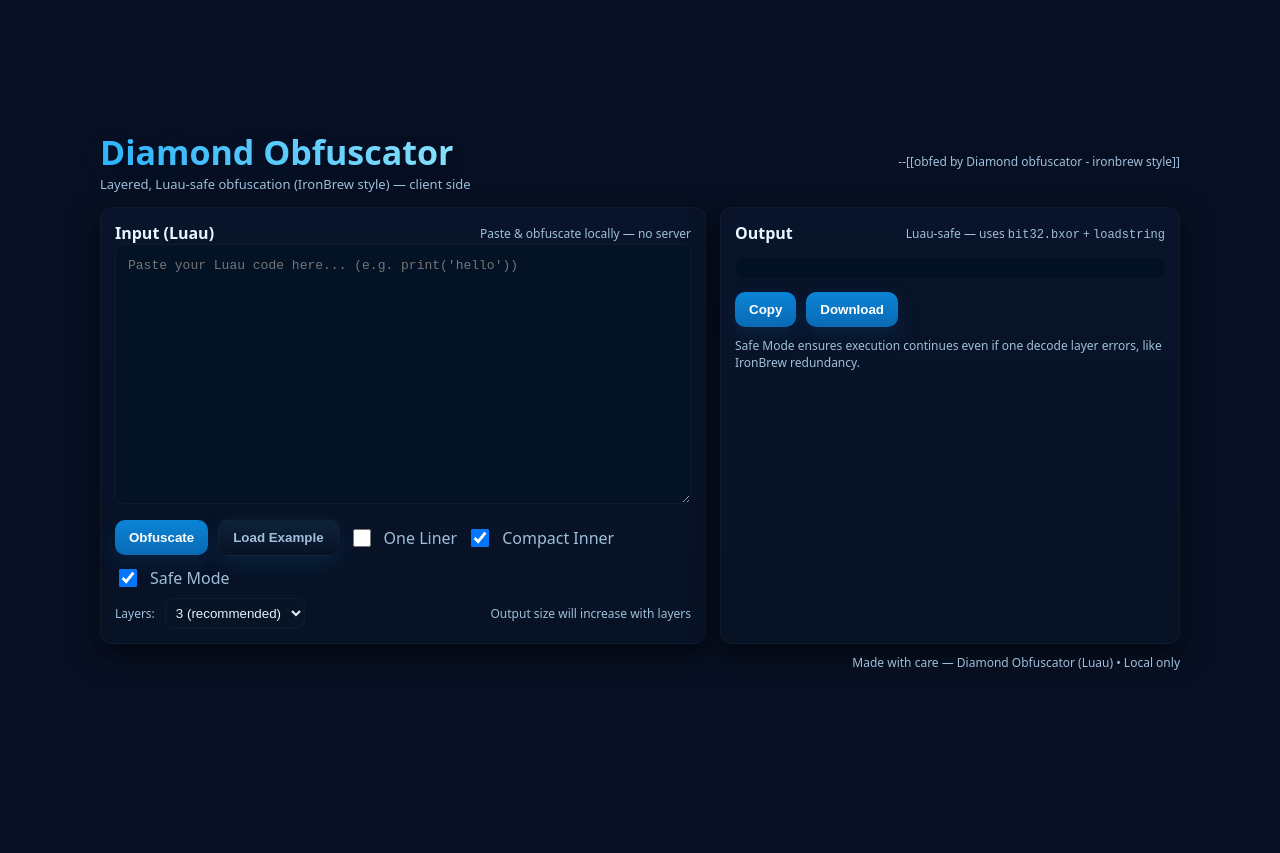
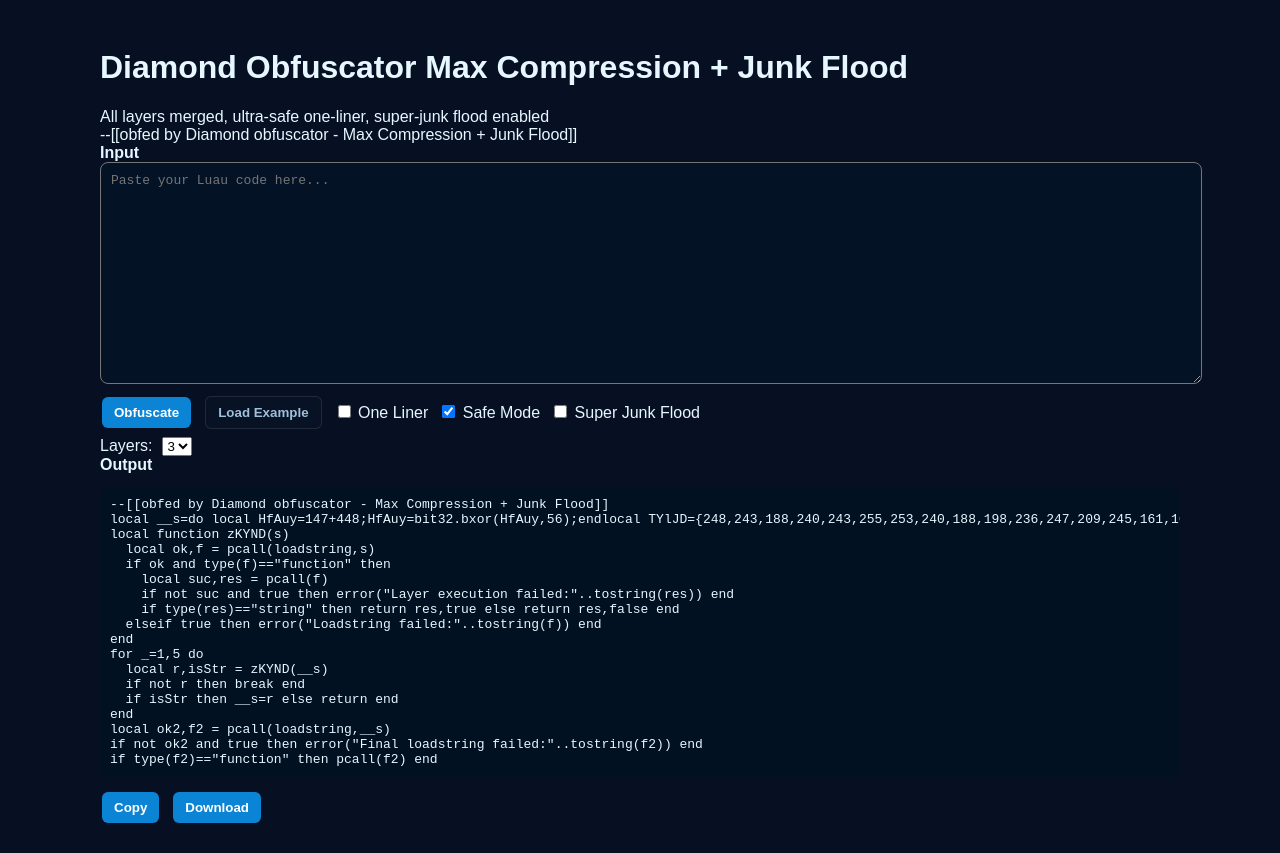
Before and after one commit to Kiroscripter/Obfuscator-, a plain HTML site: page index.html in a window 1280 px wide. Both pictures are taken after a click on the button "Obfuscate". Before the commit the page ends 800 px from the top, so only its background shows below. Drawn offline with Linux system fonts and the light colour scheme.

Commit message:
Update index.html

```diff
--- a/index.html
+++ b/index.html
@@ -3,260 +3,114 @@
 <head>
 <meta charset="utf-8"/>
 <meta name="viewport" content="width=device-width,initial-scale=1"/>
-<title>Diamond Obfuscator (Luau)</title>
+<title>Diamond Obfuscator Max Compression + Junk Flood (Luau)</title>
 <style>
-  :root{
-    --bg:#071023; --panel:#09142a; --accent:#2fb7ff; --text:#e6f7ff;
-    --muted:#9fbfda; --btn:#0b84d6;
-  }
-  *{box-sizing:border-box}
-  body{
-    margin:0; min-height:100vh; display:flex; align-items:center; justify-content:center;
-    font-family:ui-sans-serif,system-ui,-apple-system,"Segoe UI",Roboto,Helvetica,Arial;
-    background:
-      radial-gradient(800px 400px at -10% -10%, rgba(47,183,255,0.06), transparent 20%),
-      radial-gradient(900px 500px at 110% 110%, rgba(47,183,255,0.04), transparent 20%),
-      var(--bg);
-    color:var(--text); padding:28px;
-  }
-  .wrap{ width:min(1080px,98vw) }
-  header{ display:flex; justify-content:space-between; align-items:center; gap:12px; margin-bottom:14px }
-  h1{
-    margin:0; font-weight:800; font-size:clamp(20px,3.4vw,34px);
-    background: linear-gradient(90deg,var(--accent),#8fe7ff);
-    -webkit-background-clip:text; background-clip:text; color:transparent;
-    text-shadow:0 6px 28px rgba(15,86,120,0.12);
-  }
-  .sub{ color:var(--muted); font-size:13px }
-  .grid{ display:grid; gap:14px; grid-template-columns:1fr 460px }
-  @media(max-width:980px){ .grid{ grid-template-columns:1fr } }
-  .card{
-    background:linear-gradient(180deg,var(--panel), #071225);
-    border-radius:12px; padding:14px; border:1px solid rgba(255,255,255,0.03);
-    box-shadow: 0 10px 30px rgba(0,0,0,0.6);
-  }
-  label.switch{ display:inline-flex; gap:10px; align-items:center; cursor:pointer; color:var(--muted) }
-  input[type="checkbox"]{ width:18px; height:18px }
-  textarea{
-    width:100%; min-height:260px; resize:vertical; background:#041226; color:#dff6ff;
-    border-radius:8px; border:1px solid rgba(255,255,255,0.04); padding:12px; font-family:monospace;
-    font-size:13px; line-height:1.4;
-  }
-  .row{ display:flex; gap:10px; align-items:center; margin-top:12px; flex-wrap:wrap }
-  .btn{
-    background:linear-gradient(180deg,var(--btn),#0a6ab5); color:#fff; border:none; padding:10px 14px;
-    border-radius:10px; font-weight:700; cursor:pointer; box-shadow:0 8px 20px rgba(11,104,170,0.18);
-  }
-  .btn.secondary{ background:linear-gradient(180deg,#0e2338,#071226); color:var(--muted); border:1px solid rgba(255,255,255,0.02) }
-  .hint{ color:var(--muted); font-size:12px }
-  pre.output{ white-space:pre-wrap; word-break:break-all; max-height:520px; overflow:auto; padding:10px; background:#021122; border-radius:8px; border:1px solid rgba(255,255,255,0.02); color:#c8f1ff; font-family:monospace; font-size:13px }
-  footer{ margin-top:10px; text-align:right; color:var(--muted); font-size:12px }
-  .small{ font-size:12px; color:var(--muted) }
+body { background:#071023; color:#e6f7ff; font-family:ui-sans-serif,sans-serif; }
+.wrap{ max-width:1080px; margin:auto; padding:20px; }
+textarea{ width:100%; min-height:200px; background:#041226; color:#dff6ff; border-radius:8px; padding:10px; font-family:monospace; font-size:13px; }
+pre.output{ background:#021122; padding:10px; border-radius:8px; overflow:auto; max-height:500px; }
+.btn{ padding:8px 12px; margin:2px; border:none; border-radius:6px; cursor:pointer; background:#0b84d6; color:white; font-weight:600; }
+.btn.secondary{ background:#071225; border:1px solid rgba(255,255,255,0.1); color:#9fbfda; }
+.row{ display:flex; gap:10px; align-items:center; flex-wrap:wrap; margin-top:6px; }
 </style>
 </head>
 <body>
 <div class="wrap">
   <header>
-      <div>
-        <h1>Diamond Obfuscator</h1>
-        <div class="sub">Layered, Luau-safe obfuscation (IronBrew style) — client side</div>
-      </div>
-      <div class="small">--[[obfed by Diamond obfuscator - ironbrew style]]</div>
+    <h1>Diamond Obfuscator Max Compression + Junk Flood</h1>
+    <div class="sub">All layers merged, ultra-safe one-liner, super-junk flood enabled</div>
+    <div class="small">--[[obfed by Diamond obfuscator - Max Compression + Junk Flood]]</div>
   </header>
 
   <div class="grid">
-      <!-- LEFT: INPUT -->
     <div class="card">
-        <div style="display:flex;justify-content:space-between;align-items:center">
-          <strong>Input (Luau)</strong>
-          <div class="small">Paste & obfuscate locally — no server</div>
+      <strong>Input</strong>
+      <textarea id="inputArea" placeholder="Paste your Luau code here..."></textarea>
+      <div class="row">
+        <button class="btn" id="obfBtn">Obfuscate</button>
+        <button class="btn secondary" id="exampleBtn">Load Example</button>
+        <label><input type="checkbox" id="oneLineChk"> One Liner</label>
+        <label><input type="checkbox" id="safeModeChk" checked> Safe Mode</label>
+        <label><input type="checkbox" id="junkFloodChk"> Super Junk Flood</label>
       </div>
-
-        <textarea id="inputArea" placeholder="Paste your Luau code here... (e.g. print('hello'))"></textarea>
-
-        <div class="row" style="margin-top:10px">
-          <button class="btn" id="obfBtn">Obfuscate</button>
-          <button class="btn secondary" id="exampleBtn" title="Load tiny example">Load Example</button>
-          <label class="switch" title="Output single-line compact">
-            <input type="checkbox" id="oneLineChk"> One Liner
-          </label>
-          <label class="switch" title="Also compress whitespace in inner layers">
-            <input type="checkbox" id="compactInner" checked> Compact Inner
-          </label>
-          <label class="switch" title="Force execution even if a layer fails">
-            <input type="checkbox" id="safeModeChk" checked> Safe Mode
-          </label>
-        </div>
-
-        <div class="row" style="margin-top:8px;align-items:center">
-          <div class="hint">Layers:</div>
-          <select id="layerCount" style="padding:6px;border-radius:8px;background:#081426;color:#dff6ff;border:1px solid rgba(255,255,255,0.03)">
-            <option value="1">1 (fast)</option>
+      <div class="row">
+        <div>Layers:</div>
+        <select id="layerCount">
+          <option value="1">1</option>
           <option value="2">2</option>
-            <option value="3" selected>3 (recommended)</option>
+          <option value="3" selected>3</option>
           <option value="4">4</option>
-            <option value="5">5 (messy)</option>
+          <option value="5">5</option>
         </select>
-          <div style="flex:1"></div>
-          <div class="hint">Output size will increase with layers</div>
       </div>
     </div>
 
-      <!-- RIGHT: OUTPUT -->
     <div class="card">
-        <div style="display:flex;justify-content:space-between;align-items:center">
       <strong>Output</strong>
-          <div class="small">Luau-safe — uses <code>bit32.bxor</code> + <code>loadstring</code></div>
-        </div>
-
-        <pre id="outArea" class="output" readonly></pre>
-
-        <div class="row" style="margin-top:10px">
+      <pre id="outArea" class="output"></pre>
+      <div class="row">
         <button class="btn" id="copyBtn">Copy</button>
         <button class="btn" id="downloadBtn">Download</button>
       </div>
-
-        <div style="margin-top:10px" class="small hint">
-          Safe Mode ensures execution continues even if one decode layer errors, like IronBrew redundancy.
     </div>
   </div>
 </div>
 
-    <footer>Made with care — Diamond Obfuscator (Luau) • Local only</footer>
-  </div>
+<script>
+function rndId(len){len=len||8;const l="abcdefghijklmnopqrstuvwxyzABCDEFGHIJKLMNOPQRSTUVWXYZ";let s="";for(let i=0;i<len;i++)s+=l[Math.floor(Math.random()*l.length)];return s;}
+function toBytesUtf8(str){const out=[];for(let i=0;i<str.length;i++)out.push(str.charCodeAt(i));return out;}
+function encodeNumbersFromString(str,key){return toBytesUtf8(str).map(b=>(b^key)&0xFF);}
+function makeLayerVar(payload,key){const t=rndId(5),tmp=rndId(5),nums=encodeNumbersFromString(payload,key).join(",");return `local ${t}={${nums}};for i=1,#${t}do ${t}[i]=bit32.bxor(${t}[i],${key})end;local ${tmp}="";for i=1,#${t}do ${tmp}=${tmp}..string.char(${t}[i])end;${tmp}`;}
+function makeJunk(){const fn=rndId(5),a=Math.floor(Math.random()*1000),b=Math.floor(Math.random()*1000),c=Math.floor(Math.random()*100);return `do local ${fn}=${a}+${b};${fn}=bit32.bxor(${fn},${c});end`;}
+function makeFakeFunc(){const n=rndId(5),x=Math.floor(Math.random()*500),y=Math.floor(Math.random()*500);return `local function ${n}()local n=${x}+${y} return n end`;}
 
-<script>
-function rndId(len=8){
-  const letters = "abcdefghijklmnopqrstuvwxyzABCDEFGHIJKLMNOPQRSTUVWXYZ";
-  let s="";
-  for(let i=0;i<len;i++) s+=letters.charAt(Math.floor(Math.random()*letters.length));
-  return s;
+// Generates multiple junk lines if flood enabled
+function generateJunkFlood(times){let junk="";for(let i=0;i<times;i++){junk+=makeJunk()+makeFakeFunc();}return junk;}
+
+function generateMaxCompressed(src,layers,oneLine,safeMode,junkFlood){
+  let code = src;
+  for(let i=0;i<layers;i++){
+    const key = Math.floor(Math.random()*200)+20;
+    code = makeLayerVar(code,key);
+    code = (junkFlood?generateJunkFlood(5):makeJunk()) + code;
   }
-function toBytesUtf8(str){
-  const out=[];
-  for(let i=0;i<str.length;i++){
-    let c = str.charCodeAt(i);
-    if(c<=0x7F) out.push(c);
-    else if(c<=0x7FF){
-      out.push(0xC0 | (c>>6), 0x80 | (c&0x3F));
-    } else if(c>=0xD800 && c<=0xDBFF){
-      const hi=c; const lo=str.charCodeAt(++i);
-      const cp = (hi-0xD800)*0x400 + (lo-0xDC00) + 0x10000;
-      out.push(0xF0 | (cp>>18), 0x80 | ((cp>>12)&0x3F), 0x80 | ((cp>>6)&0x3F), 0x80 | (cp&0x3F));
-    } else {
-      out.push(0xE0 | (c>>12), 0x80 | ((c>>6)&0x3F), 0x80 | (c&0x3F));
-    }
-  }
-  return out;
-}
-function joinNums(arr){ return arr.join(","); }
-function encodeNumbersFromString(str, key){
-  const bytes = toBytesUtf8(str);
-  return bytes.map(b => (b ^ key) & 0xFF);
-}
-function compactText(s){ return s.replace(/\s+/g," ").trim(); }
-function buildLayerLua(payloadStr, key, opts){
-  const nums = encodeNumbersFromString(payloadStr, key);
-  const tblName = rndId(6);
-  const tmpName = rndId(6);
-  const sbits = joinNums(nums);
-  let layer =
-`(function()
-local ${tblName} = {${sbits}}
-for i=1,#${tblName} do ${tblName}[i] = bit32.bxor(${tblName}[i], ${key}) end
-local ${tmpName} = ""
-for i=1,#${tblName} do ${tmpName} = ${tmpName} .. string.char(${tblName}[i]) end
-return ${tmpName}
-end)()`;
-  if (opts && opts.compact) layer = compactText(layer);
-  return layer;
-}
-function makeJunkBlock(){
-  const fn = rndId(6);
-  const a = Math.floor(Math.random()*4000)+100;
-  const b = Math.floor(Math.random()*4000)+200;
-  const c = Math.floor(Math.random()*100)+1;
-  return `do local ${fn} = ${a} + ${b}; ${fn} = bit32.bxor(${fn}, ${c}); end`;
-}
-function generateObfuscated(scriptText, layers=3, oneLine=false, compactInner=true, safeMode=true){
-  const junkComment = `--[[JUNK:${Math.random().toString(36).slice(2,10)}]]\n`;
-  let current = junkComment + scriptText;
-  for(let i=0;i<layers;i++){
-    const key = Math.floor(Math.random()*200)+11;
-    current = buildLayerLua(current, key, {compact: compactInner});
-  }
-  const helperName = rndId(6);
-  const runFunName = rndId(6);
-  let finalLua = `
---[[obfed by Diamond obfuscator - ironbrew style]]
-(function()
-  ${makeJunkBlock()}
-  local function ${runFunName}(s)
-    local ok,f = pcall(loadstring, s)
+
+  const runner = rndId(5);
+  let finalLua=`--[[obfed by Diamond obfuscator - Max Compression + Junk Flood]]
+local __s=${code}
+local function ${runner}(s)
+  local ok,f = pcall(loadstring,s)
   if ok and type(f)=="function" then
     local suc,res = pcall(f)
-      if suc and type(res)=="string" then return res,true
-      elseif suc then return res,false end
+    if not suc and ${safeMode} then error("Layer execution failed:"..tostring(res)) end
+    if type(res)=="string" then return res,true else return res,false end
+  elseif ${safeMode} then error("Loadstring failed:"..tostring(f)) end
 end
-    return nil,false
-  end
-  local __s = ${current}
-  for _=1,${layers+3} do
-    local r,isStr = ${runFunName}(__s)
-    if not r then
-      ${safeMode ? "-- safe mode: continue anyway" : "break"}
-      if not ${safeMode} then break end
-    end
-    if isStr then
-      __s = r
-    else
-      if r then return end
-    end
+for _=1,${layers+2} do
+  local r,isStr = ${runner}(__s)
+  if not r then break end
+  if isStr then __s=r else return end
 end
 local ok2,f2 = pcall(loadstring,__s)
-  if ok2 and type(f2)=="function" then pcall(f2) end
-end)()
-  `;
-  if(oneLine) finalLua = finalLua.replace(/\s+/g," ").trim();
+if not ok2 and ${safeMode} then error("Final loadstring failed:"..tostring(f2)) end
+if type(f2)=="function" then pcall(f2) end`;
+
+  if(oneLine) finalLua=finalLua.replace(/[\n\r]+/g," ").replace(/\s{2,}/g," ");
   return finalLua;
 }
 
-const inputArea=document.getElementById("inputArea");
-const outArea=document.getElementById("outArea");
-document.getElementById("obfBtn").addEventListener("click",()=>{
-  const src=inputArea.value||"";
-  if(!src.trim()){alert("Paste some Luau code first!");return;}
-  const layers=parseInt(document.getElementById("layerCount").value,10)||3;
+document.getElementById("obfBtn").onclick=()=>{
+  const src=document.getElementById("inputArea").value;
+  const layers=parseInt(document.getElementById("layerCount").value,10);
   const oneLine=document.getElementById("oneLineChk").checked;
-  const compactInner=document.getElementById("compactInner").checked;
   const safeMode=document.getElementById("safeModeChk").checked;
-  try{
-    const out=generateObfuscated(src,layers,oneLine,compactInner,safeMode);
-    outArea.textContent=out;
-  }catch(e){
-    outArea.textContent="-- error generating: "+e.message;
-  }
-});
-document.getElementById("exampleBtn").addEventListener("click",()=>{
-  inputArea.value=`-- example script
-for i=1,3 do
-  print("diamond", i)
-end`;
-});
-document.getElementById("copyBtn").addEventListener("click",()=>{
-  if(!outArea.textContent)return alert("Nothing to copy");
-  navigator.clipboard.writeText(outArea.textContent).then(()=>alert("Copied!"));
-});
-document.getElementById("downloadBtn").addEventListener("click",()=>{
-  if(!outArea.textContent)return alert("Nothing to download");
-  const name=`diamond_obf_${Date.now()}.lua`;
-  const blob=new Blob([outArea.textContent],{type:"text/plain"});
-  const a=document.createElement("a");
-  a.href=URL.createObjectURL(blob);
-  a.download=name;
-  document.body.appendChild(a);a.click();a.remove();
-  setTimeout(()=>URL.revokeObjectURL(a.href),5000);
-});
+  const junkFlood=document.getElementById("junkFloodChk").checked;
+  document.getElementById("outArea").textContent=generateMaxCompressed(src,layers,oneLine,safeMode,junkFlood);
+};
+
+document.getElementById("exampleBtn").onclick=()=>{document.getElementById("inputArea").value=`for i=1,3 do print("diamond",i) end`;}
+document.getElementById("copyBtn").onclick=()=>{navigator.clipboard.writeText(document.getElementById("outArea").textContent).then(()=>alert("Copied!"));}
+document.getElementById("downloadBtn").onclick=()=>{const blob=new Blob([document.getElementById("outArea").textContent],{type:"text/plain"});const a=document.createElement("a");a.href=URL.createObjectURL(blob);a.download=`diamond_${Date.now()}.lua`;a.click();setTimeout(()=>URL.revokeObjectURL(a.href),5000);}
 </script>
 </body>
 </html>
```
Lines whose indentation alone changed are shown as unchanged.
